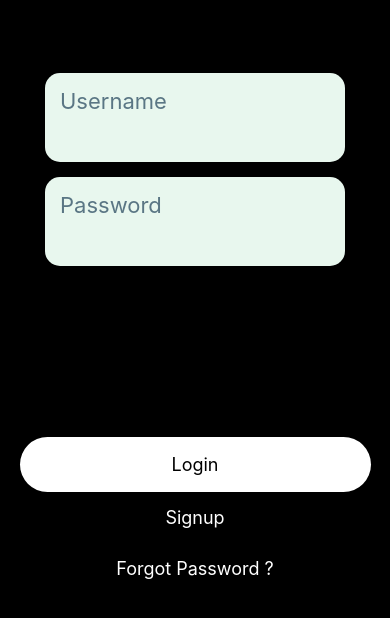
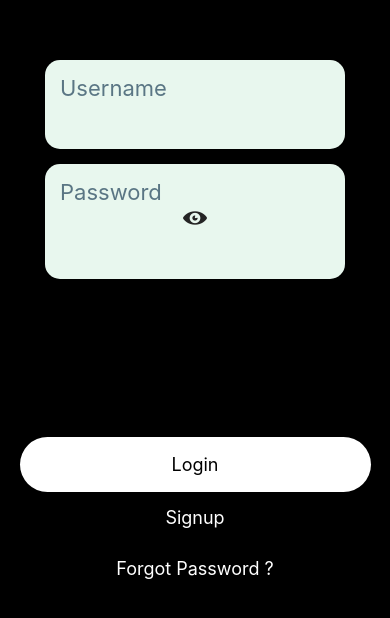
Before and after one commit to TTM-inc/OnlineChessProject-App, a React Native app: screen /Login in a window 390 px wide. Shown: the part 112-730 px from the top of the page. Built offline with nearby package versions, Linux system fonts and the light colour scheme.

Commit message:
Set eye icon for hidding password

```diff
--- a/components/Login.jsx
+++ b/components/Login.jsx
@@ -2,7 +2,7 @@ import React from 'react';
 import { StyleSheet, Text, View, ScrollView, TextInput, SafeAreaView } from 'react-native';
 import ViewStyle from '../assets/styles/TextInputStyle'
 import InputContainer from '../utils/InputContainer'
-import { Button } from '@rneui/themed'
+import { Button, Icon } from '@rneui/themed'
 
 
 
@@ -12,7 +12,21 @@ const Login = ({navigation}) => {
   const [username, onChangeUsername] = React.useState('');
   const [password, onChangePassword] = React.useState('');
   const [isPwdVisible, setPwdVisible] = React.useState(true);
+  const [eyeCon, setEyeCon] = React.useState('eye');
+
   const goToSignup = () => navigation.replace('Register');
+
+  const passwordOnOff = () => {
+    if (eyeCon === 'eye') {
+      setEyeCon('eye-with-line');
+      setPwdVisible(false);
+      return;
+    }
+    else {
+      setPwdVisible(true)
+    } setEyeCon('eye');
+  }
+
 
   const  submit = async () => {
     try {
@@ -49,6 +63,8 @@ const Login = ({navigation}) => {
               </InputContainer>
 
               <InputContainer label={"Password"}>
+
+                <Icon name={eyeCon} type='entypo' onPress={passwordOnOff} containerStyle={styles.eye}/>
 
                 <TextInput style={styles.inputstyle} secureTextEntry={isPwdVisible} onChangeText={onChangePassword} value={password} ></TextInput>
 
@@ -109,6 +125,9 @@ const styles = StyleSheet.create({
     // borderColor:'red',
     // borderWidth: 1
   },
+  eye: {
+    borderRadius: 50,
+  }
 });
 
 export default Login
--- a/components/Register.jsx
+++ b/components/Register.jsx
@@ -1,7 +1,7 @@
 import React from 'react';
 import { StyleSheet, Text, View, ScrollView, TextInput } from 'react-native';
 import InputContainer from '../utils/InputContainer'
-import { Button } from '@rneui/themed'
+import { Button, Icon } from '@rneui/themed'
 
 
 const Register = ({navigation}) => {
@@ -10,7 +10,18 @@ const Register = ({navigation}) => {
   const [email, onChangeEmail] = React.useState('UrMailAdress@email.com');
   const [isPwdHidden, setPwdVisible] = React.useState(true);
   const [error, onSetError] = React.useState("test");
+  const [eyeCon, setEyeCon] = React.useState('eye');
 
+  const passwordOnOff = () => {
+    if (eyeCon === 'eye') {
+      setEyeCon('eye-with-line');
+      setPwdVisible(false);
+      return;
+    }
+    else {
+      setPwdVisible(true)
+    } setEyeCon('eye');
+  }
 
   const  submit = async () => {
     console.log("username", username, "Password", password);
@@ -43,19 +54,17 @@ const Register = ({navigation}) => {
       <View style={styles.textview}>
 
           <InputContainer label={"Username :"}>
-
             <TextInput style={styles.string} onChangeText={onChangeUsername} value={username}></TextInput>
 
           </InputContainer>
 
           <InputContainer label={"E-Mail address :"}>
-
             <TextInput style={styles.string} onChangeText={onChangeEmail} value={email}></TextInput>
 
           </InputContainer>
 
           <InputContainer label={"Password :"}>
-
+            <Icon name={eyeCon} type='entypo' onPress={passwordOnOff}/>
             <TextInput style={styles.string} secureTextEntry={isPwdHidden} onChangeText={onChangePassword} value={password} ></TextInput>
 
           </InputContainer>
```
